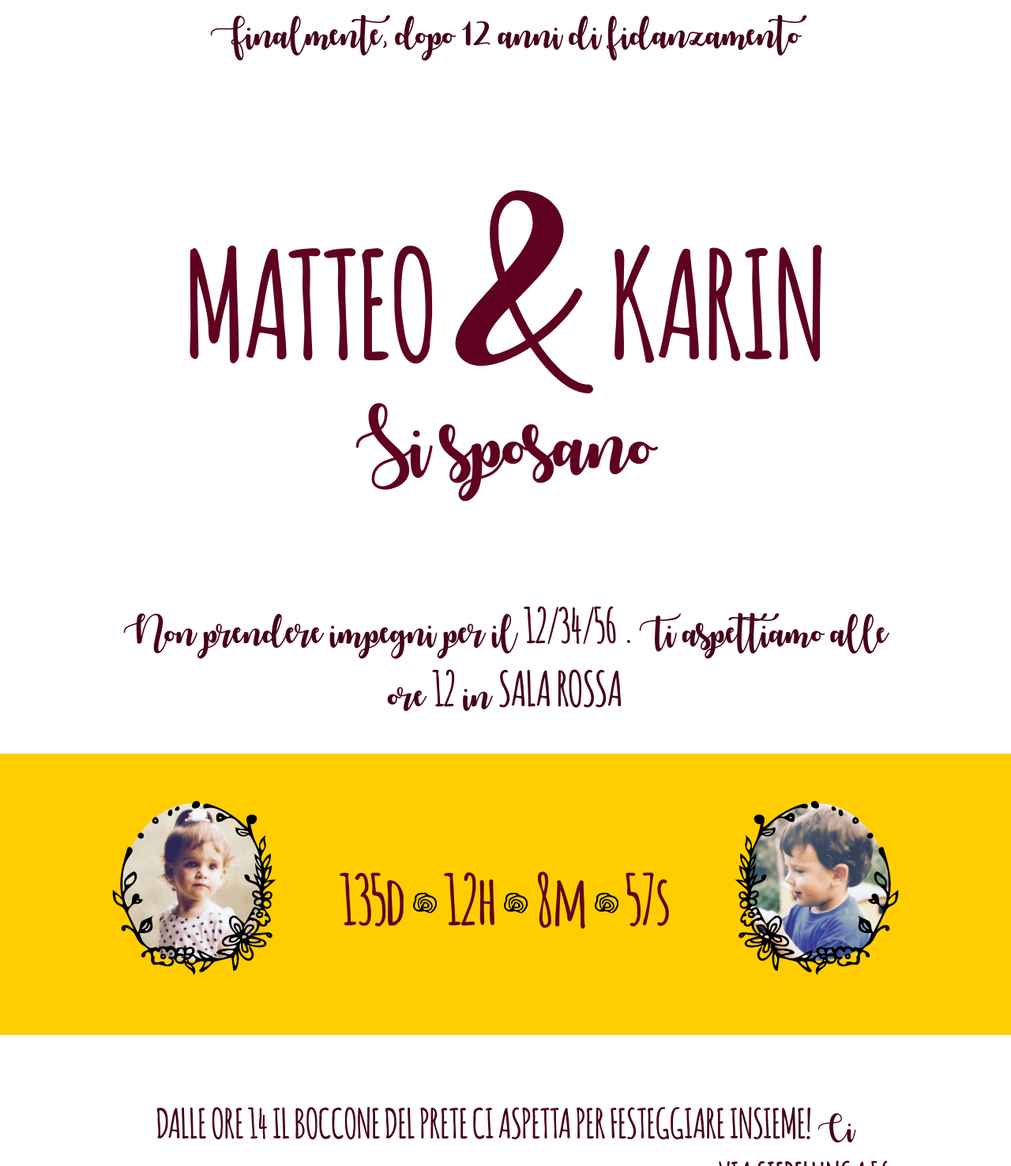
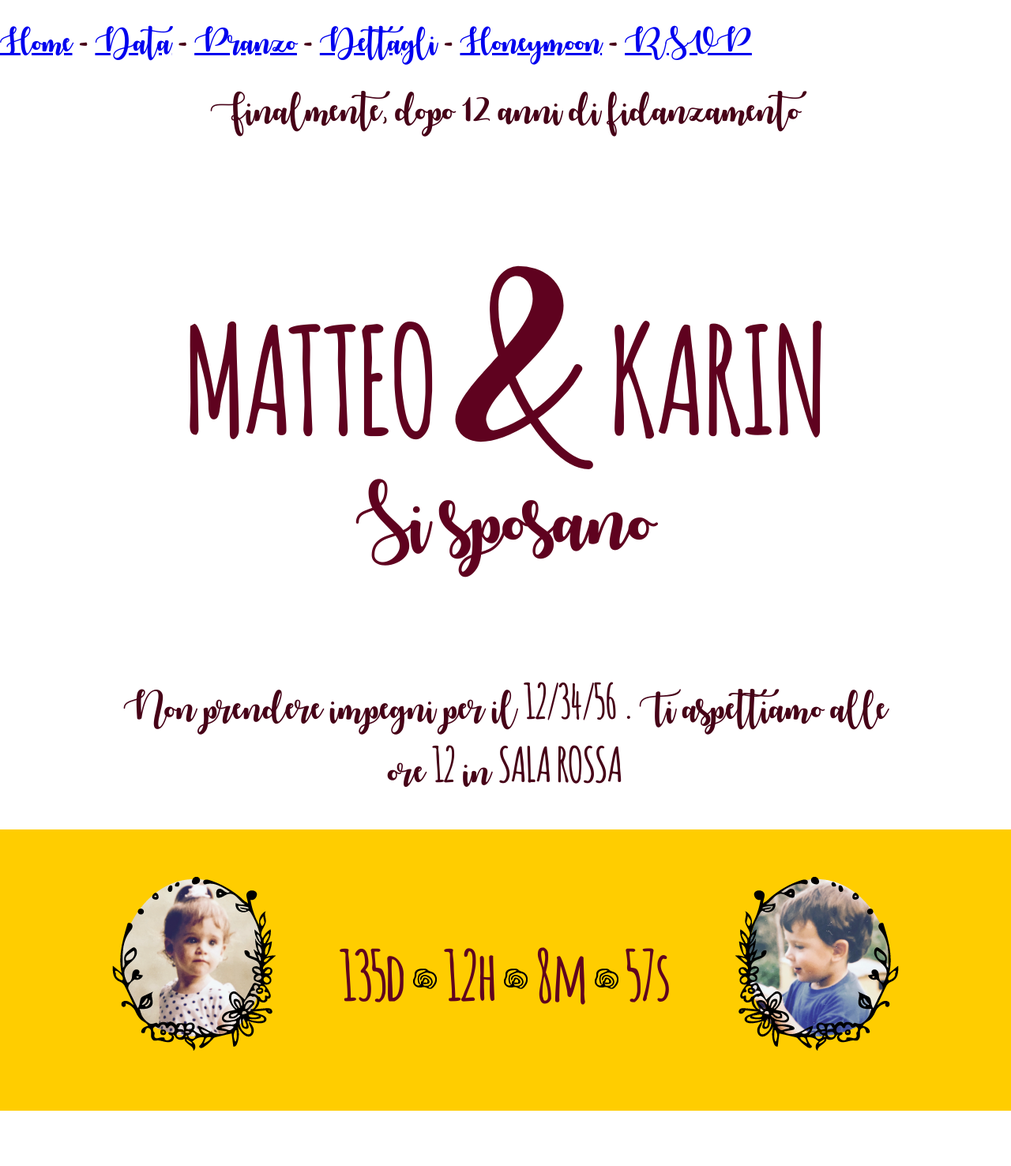
Before and after one commit to FabrizioMontanari/caterel, a website: page website/index.html in a window 1280 px wide. Shown: the top 1476 px of the page at 79% size. Drawn offline with nearby package versions, Linux system fonts and the light colour scheme; files that its build step writes are made by us from their sources.

Commit message:
sneak in nav bar

```diff
--- a/website/index.html
+++ b/website/index.html
@@ -12,7 +12,19 @@
 </head>
 
 <body>
-    <section class="martini-intro">
+    <section class="martini-header" id="martini-header">
+        <div class="martini-header__container">
+            <p class="martini-header__text">
+                <a href="#martini-header" class="martini-header__nav-link">Home</a> -
+                <a href="#martini-countdown" class="martini-header__nav-link">Data</a> -
+                <a href="#martini-location" class="martini-header__nav-link">Pranzo</a> -
+                <a href="#martini-theme" class="martini-header__nav-link">Dettagli</a> -
+                <a href="#martini-" class="martini-header__nav-link">Honeymoon</a> -
+                <a href="#martini-" class="martini-header__nav-link">RSVP</a>
+            </p>
+        </div>
+    </section>
+    <section class="martini-intro" id="martini-intro">
         <div class="martini-intro__container">
             <h3 class="martini-intro__pre-title">Finalmente, dopo 12 anni di fidanzamento</h3>
             <div class="martini-intro__title-box">
@@ -36,7 +48,7 @@
                 </h3>
             </div>
     </section>
-    <section class="martini-countdown">
+    <section class="martini-countdown" id="martini-countdown">
         <div class="martini-countdown__container">
             <div class="martini-countdown__banner-element martini-countdown__banner-element--left">
                 <img src="img/karin.png" class="martini-countdown__potrait-karin">
@@ -57,7 +69,7 @@
             </div>
         </div>
     </section>
-    <section class="martini-location">
+    <section class="martini-location" id="martini-location">
         <div class="martini-location__container">
             <p class="martini-location__text">
                 <span class="martini-location__text--highlight">Dalle ore 14 il boccone del prete ci aspetta per festeggiare insieme!</span>
@@ -67,13 +79,13 @@
             <p class="martini-location__text">Ci aspetterà un ricco buffet prima di sederci a tavola!</p>
         </div>
     </section>
-    <section class="martini-map">
+    <section class="martini-map" id="martini-map">
         <div class="martini-map__container">
             <iframe class="martini-map__map" src="https://www.google.com/maps/embed/v1/place?key=AIzaSyCHz2gc20mn847WZT85eeM99a_Q4b2_Dqk&q=Via+Siepelunga_56">
             </iframe>
         </div>
     </section>
-    <section class="martini-theme">
+    <section class="martini-theme" id="martini-theme">
         <div class="martini-theme__container">
             <p class="martini-theme__text">
                 Abbiamo scelto due colori come filo conduttore della nostra festa: il
```
